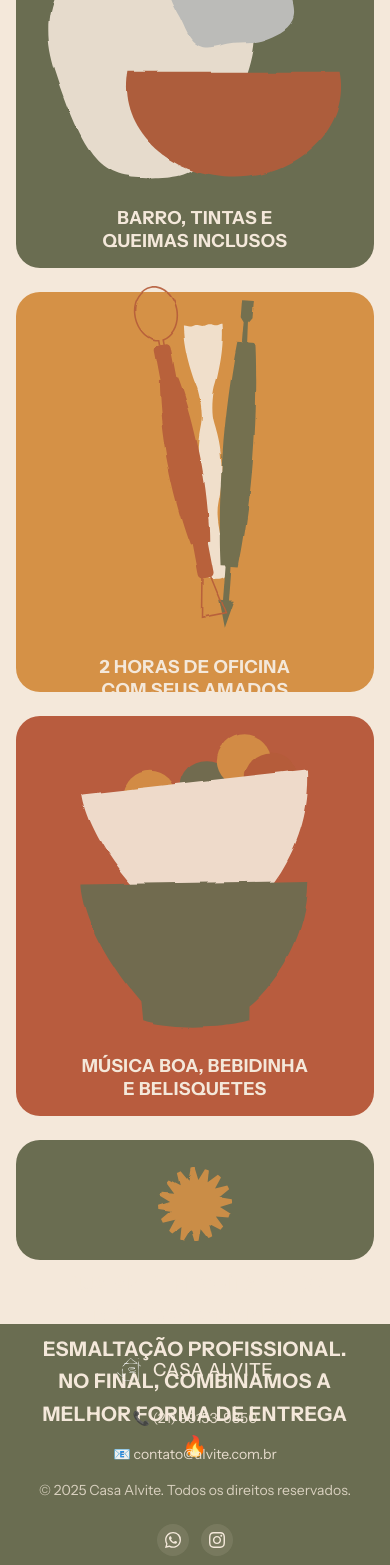
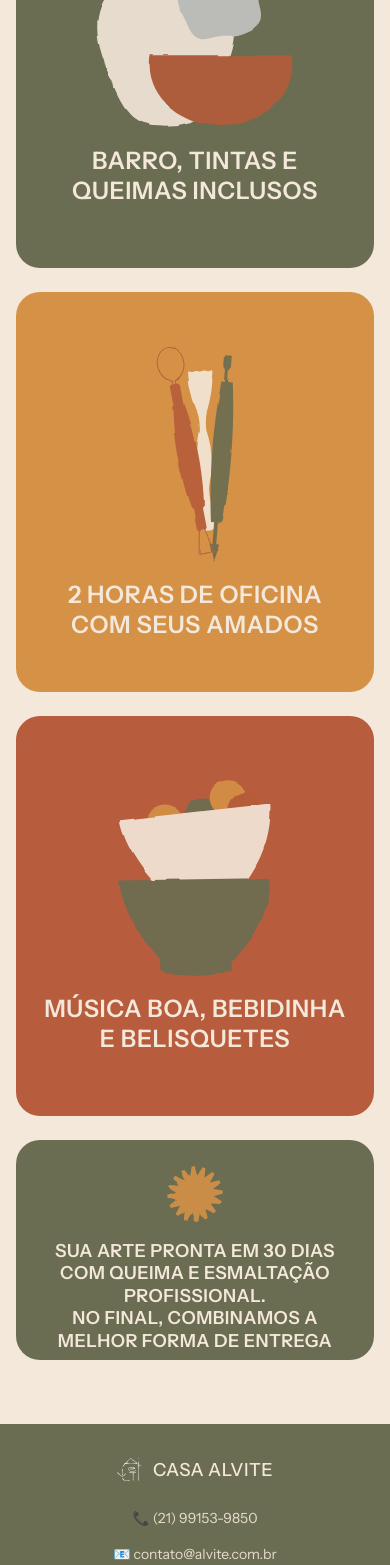
Before and after one commit to alvite-dev/casa-alvite, a Next.js app: page / in a window 390 px wide. Shown: the part 2568-4133 px from the top of the page. Built offline with nearby package versions, Linux system fonts and the light colour scheme; no server answers; the database is empty; a web font is replaced by a local one.

Commit message:
fix: remove emoji de fogo do texto da caixa final
- Remove 🔥 do final do texto
- Deixa o texto mais limpo e profissional
- Pode ajudar com o espaçamento no mobile

```diff
--- a/src/app/page.tsx
+++ b/src/app/page.tsx
@@ -440,10 +440,10 @@ export default function Home() {
           <div className="grid grid-cols-1 md:grid-cols-3 gap-6 lg:gap-8 mb-6 lg:mb-8">
 
             {/* Caixa 1 - Verde */}
-            <div className="bg-verde rounded-3xl p-8 lg:p-10 text-cream flex flex-col items-center justify-center text-center space-y-6 h-[400px] md:h-[500px]">
+            <div className="bg-verde rounded-3xl p-6 lg:p-10 text-cream flex flex-col items-center justify-center text-center space-y-4 md:space-y-6 h-[400px] md:h-[500px]">
               <div className="flex flex-col items-center space-y-4">
                 {/* SVG de Vaso */}
-                <div className="w-[300px] h-[300px] flex items-center justify-center">
+                <div className="w-[200px] h-[200px] md:w-[300px] md:h-[300px] flex items-center justify-center">
                   <Image
                     src="/images/vaso.svg"
                     alt="Vaso de cerâmica"
@@ -454,17 +454,17 @@ export default function Home() {
                 </div>
               </div>
               <div>
-                <h3 className="font-instrument font-bold text-lg lg:text-xl uppercase tracking-wide leading-tight">
+                <h3 className="font-instrument font-semibold text-2xl uppercase tracking-wide leading-tight">
                   BARRO, TINTAS E<br />QUEIMAS INCLUSOS
                 </h3>
               </div>
             </div>
 
             {/* Caixa 2 - Amarela */}
-            <div className="bg-amarelo rounded-3xl p-8 lg:p-10 text-cream flex flex-col items-center justify-center text-center space-y-6 h-[400px] md:h-[500px]">
+            <div className="bg-amarelo rounded-3xl p-6 lg:p-10 text-cream flex flex-col items-center justify-center text-center space-y-4 md:space-y-6 h-[400px] md:h-[500px]">
               <div className="flex flex-col items-center space-y-4">
                 {/* SVG de Ferramentas */}
-                <div className="w-[350px] h-[350px] flex items-center justify-center">
+                <div className="w-[220px] h-[220px] md:w-[350px] md:h-[350px] flex items-center justify-center">
                   <Image
                     src="/images/ferramentas.svg"
                     alt="Ferramentas de cerâmica"
@@ -475,17 +475,17 @@ export default function Home() {
                 </div>
               </div>
               <div>
-                <h3 className="font-instrument font-bold text-lg lg:text-xl uppercase tracking-wide leading-tight">
+                <h3 className="font-instrument font-semibold text-2xl uppercase tracking-wide leading-tight">
                   2 HORAS DE OFICINA<br />COM SEUS AMADOS
                 </h3>
               </div>
             </div>
 
             {/* Caixa 3 - Terracota */}
-            <div className="bg-[#B85C3E] rounded-3xl p-8 lg:p-10 text-cream flex flex-col items-center justify-center text-center space-y-6 h-[400px] md:h-[500px]">
+            <div className="bg-[#B85C3E] rounded-3xl p-6 lg:p-10 text-cream flex flex-col items-center justify-center text-center space-y-4 md:space-y-6 h-[400px] md:h-[500px]">
               <div className="flex flex-col items-center space-y-4">
                 {/* SVG de Cumbucas */}
-                <div className="w-[300px] h-[300px] flex items-center justify-center">
+                <div className="w-[200px] h-[200px] md:w-[300px] md:h-[300px] flex items-center justify-center">
                   <Image
                     src="/images/cumbucas.svg"
                     alt="Cumbucas de cerâmica"
@@ -496,7 +496,7 @@ export default function Home() {
                 </div>
               </div>
               <div>
-                <h3 className="font-instrument font-bold text-lg lg:text-xl uppercase tracking-wide leading-tight">
+                <h3 className="font-instrument font-semibold text-2xl uppercase tracking-wide leading-tight">
                   MÚSICA BOA, BEBIDINHA<br />E BELISQUETES
                 </h3>
               </div>
@@ -504,12 +504,12 @@ export default function Home() {
           </div>
 
           {/* Caixa grande embaixo */}
-          <div className="bg-verde rounded-3xl p-6 lg:p-8 text-cream h-[120px] md:h-[140px]">
-            <div className="flex flex-col lg:flex-row lg:items-center lg:justify-between gap-6 lg:gap-8">
+          <div className="bg-verde rounded-3xl p-6 lg:p-8 text-cream h-[220px] md:h-[160px]">
+            <div className="flex flex-col lg:flex-row lg:items-center lg:justify-between gap-4 lg:gap-8 h-full">
 
               {/* SVG da Estrela */}
               <div className="flex-shrink-0 flex justify-center lg:justify-start">
-                <div className="w-[80px] h-[80px]">
+                <div className="w-[60px] h-[60px] md:w-[80px] md:h-[80px]">
                   <Image
                     src="/images/estrela.svg"
                     alt="Estrela dourada"
@@ -521,10 +521,10 @@ export default function Home() {
               </div>
 
               {/* Texto */}
-              <div className="flex-1 text-center lg:text-left">
-                <p className="font-instrument font-bold text-xl lg:text-2xl uppercase tracking-wide leading-relaxed">
+              <div className="flex-1 text-center lg:text-left flex items-center">
+                <p className="font-instrument font-semibold text-lg md:text-2xl uppercase tracking-wide leading-tight md:leading-relaxed">
                   SUA ARTE PRONTA EM 30 DIAS COM QUEIMA E ESMALTAÇÃO PROFISSIONAL.<br />
-                  NO FINAL, COMBINAMOS A MELHOR FORMA DE ENTREGA 🔥
+                  NO FINAL, COMBINAMOS A MELHOR FORMA DE ENTREGA
                 </p>
               </div>
             </div>
```
